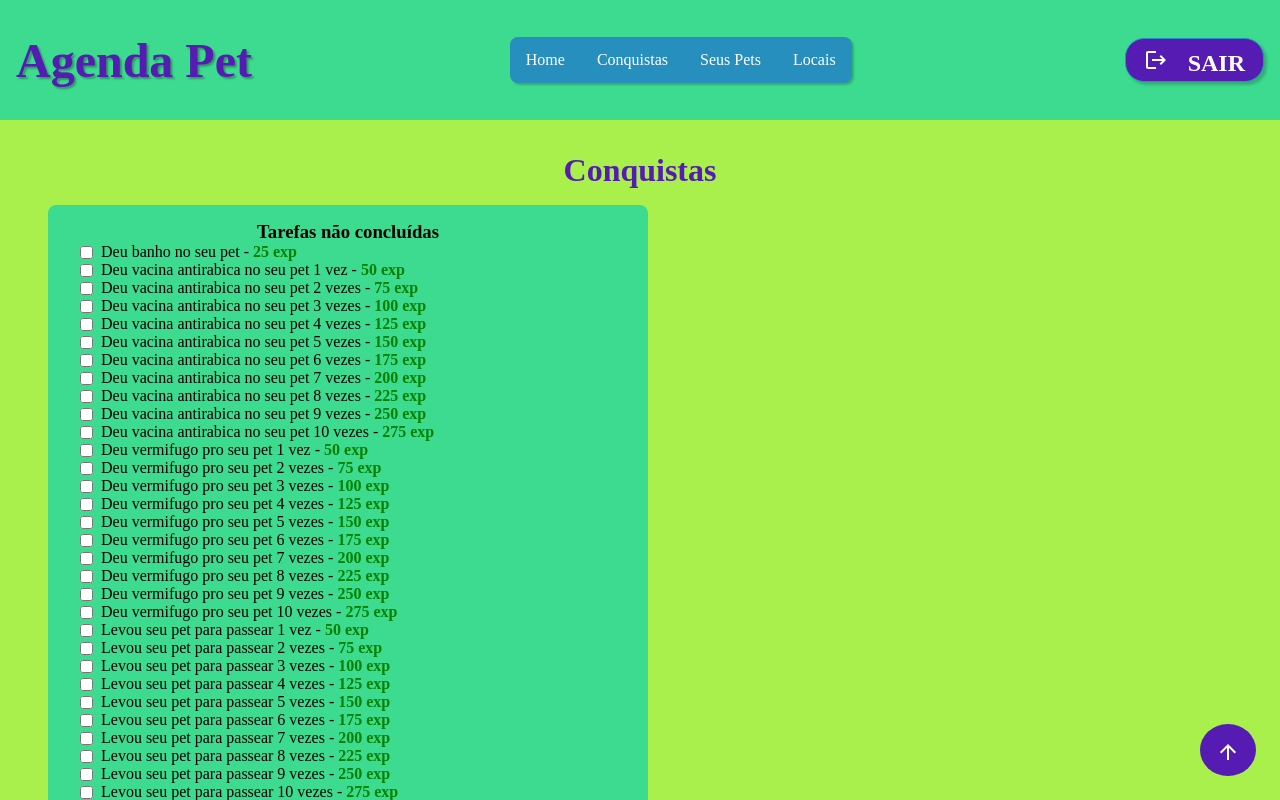
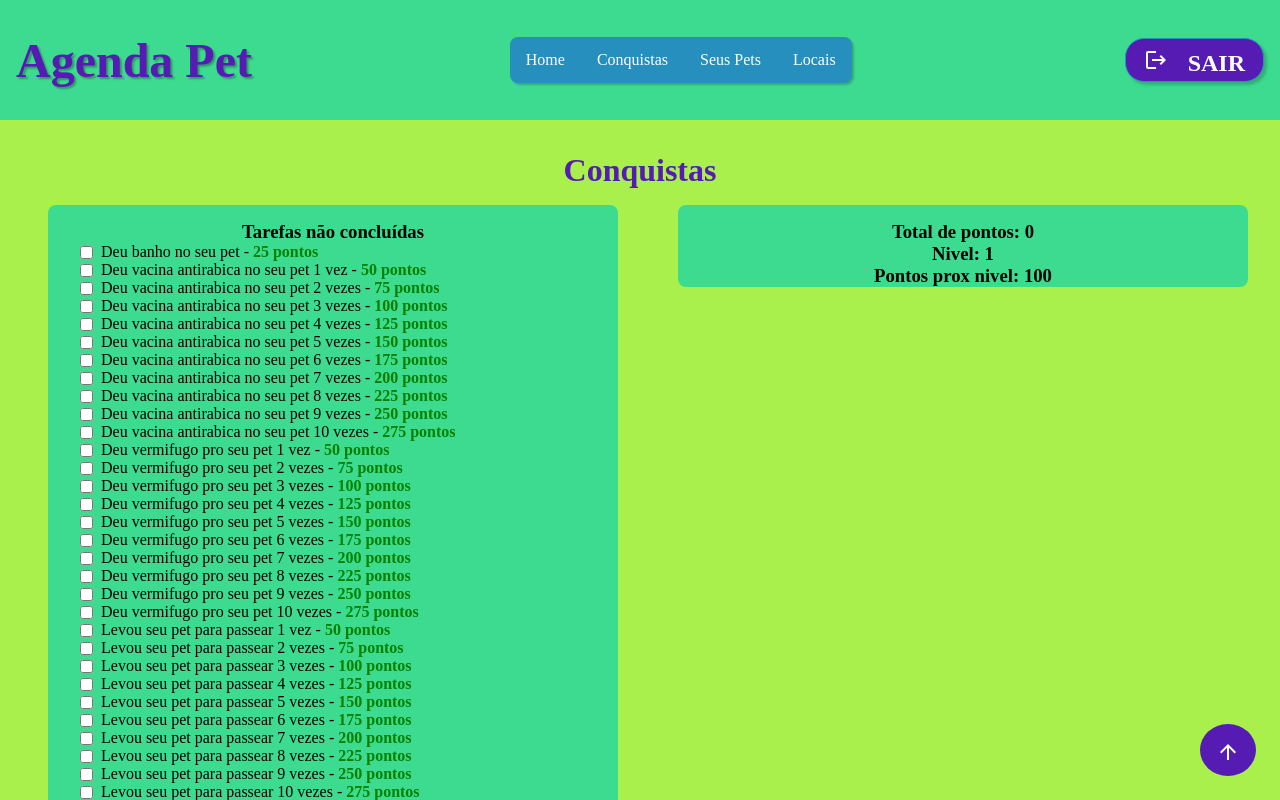
Before and after one commit to Xchapeu/Project-Int, a React (Vite) app: page /trophies in a window 1280 px wide. Built offline with nearby package versions, Linux system fonts and the light colour scheme; sample sign-in values are in the browser's storage; a web font is replaced by a local one.

Commit message:
Implementação de nivel e quantidades de pontos para proximo nivel

```diff
--- /dev/null
+++ b/levels.js
@@ -0,0 +1,42 @@
+export const levels = [
+    {
+        level: 1,
+        minPoints: 0
+    },
+    {
+        level: 2,
+        minPoints: 100
+    },
+    {
+        level: 3,
+        minPoints: 250
+    },
+    {
+        level: 4,
+        minPoints: 500
+    },
+    {
+        level: 5,
+        minPoints: 1000
+    },
+    {
+        level: 6,
+        minPoints: 1500
+    },
+    {
+        level: 7,
+        minPoints: 2000
+    },
+    {
+        level: 8,
+        minPoints: 3000
+    },
+    {
+        level: 9,
+        minPoints: 3750
+    },
+    {
+        level: 10,
+        minPoints: 4900
+    }
+]
--- a/src/pages/TrophiesPage/index.jsx
+++ b/src/pages/TrophiesPage/index.jsx
@@ -5,6 +5,7 @@ import { AuthContext } from "../../contexts/auth";
 import { useContext, useState, useEffect } from "react";
 import { Footer } from '../../components/Footer';
 import { achievements } from '../../../achievements';
+import { levels } from '../../../levels';
 import "./styles.css";
 import { TopButton } from '../../components/TopButton';
 
@@ -13,6 +14,9 @@ export const TrophiesPage = () => {
     const [items, setItems] = useState(achievements);
     const [uncompleted, setUncompleted] = useState(items);
     const [completed, setCompleted] = useState([]);
+    const [totalAmount, setTotalAmount] = useState(0);
+    const [currentLevel, setCurrentLevel] = useState(0);
+    const [pointsNeededForNextLevel, setPointsNeededForNextLevel] = useState(0)
 
     const handleCheckboxChange = (itemId) => {
         setItems(prevItems => {
@@ -27,6 +31,25 @@ export const TrophiesPage = () => {
         });
     };
 
+    const getCurrentLevel = (totalCompletedAmount) => {
+        let currentLevel = 1;
+
+        for (const levelData of levels) {
+            if (totalCompletedAmount >= levelData.minPoints) {
+                currentLevel = levelData.level;
+            } else {
+                setPointsNeededForNextLevel(levelData.minPoints - totalCompletedAmount);
+                break;
+            }
+        }
+
+        if (currentLevel === levels[levels.length - 1].level) {
+            setPointsNeededForNextLevel(0);
+        }
+
+        return currentLevel;
+    };
+
     const handleLogout = () => {
         logout();
     }
@@ -35,8 +58,13 @@ export const TrophiesPage = () => {
         const uncompletedItems = items.filter(item => !item.completed);
         const completedItems = items.filter(item => item.completed);
 
+        const totalCompletedAmount = completedItems.reduce((total, item) => total + parseInt(item.xpAmount), 0);
+        console.log(totalCompletedAmount);
+
         setUncompleted(uncompletedItems);
         setCompleted(completedItems);
+        setTotalAmount(totalCompletedAmount);
+        setCurrentLevel(getCurrentLevel(totalCompletedAmount));
     }, [items]);
 
     return (
@@ -55,6 +83,7 @@ export const TrophiesPage = () => {
                             <h3 className='achievements-list-title'>Tarefas não concluídas</h3>
                             <ul className='achievements-list uncompleted-list'>
                                 {
+                                    uncompleted.length > 0 ?
                                     uncompleted.map(item => {
                                         let achievement = `achievement${item.id}`;
                                         return (
@@ -67,11 +96,11 @@ export const TrophiesPage = () => {
                                                         data-amount={item.xpAmount}
                                                         onChange={() => handleCheckboxChange(item.id)}
                                                     />
-                                                    <label htmlFor={achievement}>{item.title} - <span className='xp-amount'>{item.xpAmount} exp</span></label>
+                                                    <label htmlFor={achievement}>{item.title} - <span className='xp-amount'>{item.xpAmount} pontos</span></label>
                                                 </div>
                                             </li>
                                         )
-                                    })
+                                    }) : (<h3 className='empty-list-message'>Parabéns!!<br/>Você desbloqueou todas as conquistas!</h3>)
                                 }
                             </ul>
                         </div>
@@ -79,6 +108,7 @@ export const TrophiesPage = () => {
                             <h3 className='achievements-list-title'>Tarefas concluídas</h3>
                             <ul className='achievements-list completed-list'>
                                 {
+                                    completed.length > 0 ?
                                     completed.map(item => {
                                         let achievement = `achievement${item.id}`;
                                         return (
@@ -92,18 +122,24 @@ export const TrophiesPage = () => {
                                                         onChange={() => handleCheckboxChange(item.id)}
                                                         checked
                                                     />
-                                                    <label htmlFor={achievement}>{item.title} - <span className='xp-amount'>{item.xpAmount} exp</span></label>
+                                                    <label htmlFor={achievement}>{item.title} - <span className='xp-amount'>{item.xpAmount} pontos</span></label>
                                                 </div>
                                             </li>
                                         )
-                                    })
+                                    }) : (<h3 className='empty-list-message'>Não há conquistas completadas.<br/> Bora começar!?</h3>)
                                 }
                             </ul>
                         </div>
                     </div>
 
                     <div className='right-container'>
-
+                        <div className="achievements-list-container">
+                            <h3 className='achievements-list-title'>
+                                Total de pontos: {totalAmount} <br/>
+                                Nivel: {currentLevel}<br/>
+                                Pontos prox nivel: {pointsNeededForNextLevel}
+                            </h3>
+                        </div>
                     </div>
                 </div>
             </div>
--- a/src/pages/TrophiesPage/styles.css
+++ b/src/pages/TrophiesPage/styles.css
@@ -13,18 +13,31 @@
     text-align: center;
 }
 
-.main-container .left-container {
+.main-container {
+    display: flex;
+    align-items: stretch;
+    gap: 5%;
+}
+
+.main-container .left-container  {
     width: 100%;
 }
 
+.main-container .right-container {
+    width: 100%;
+    min-height: 50%;
+}
+
 .achievements-list-container {
-    width: 50%;
+    width: 100%;
+    min-width: 40%;
     background-color: var(--primary-color);
     border-radius: 8px;
     margin-top: 1rem;
 }
 
-.achievements-list-container .achievements-list-title {
+.achievements-list-container .achievements-list-title,
+.empty-list-message {
     font-family: var(--main-font);
     text-align: center;
     padding-top: 1rem;
```
